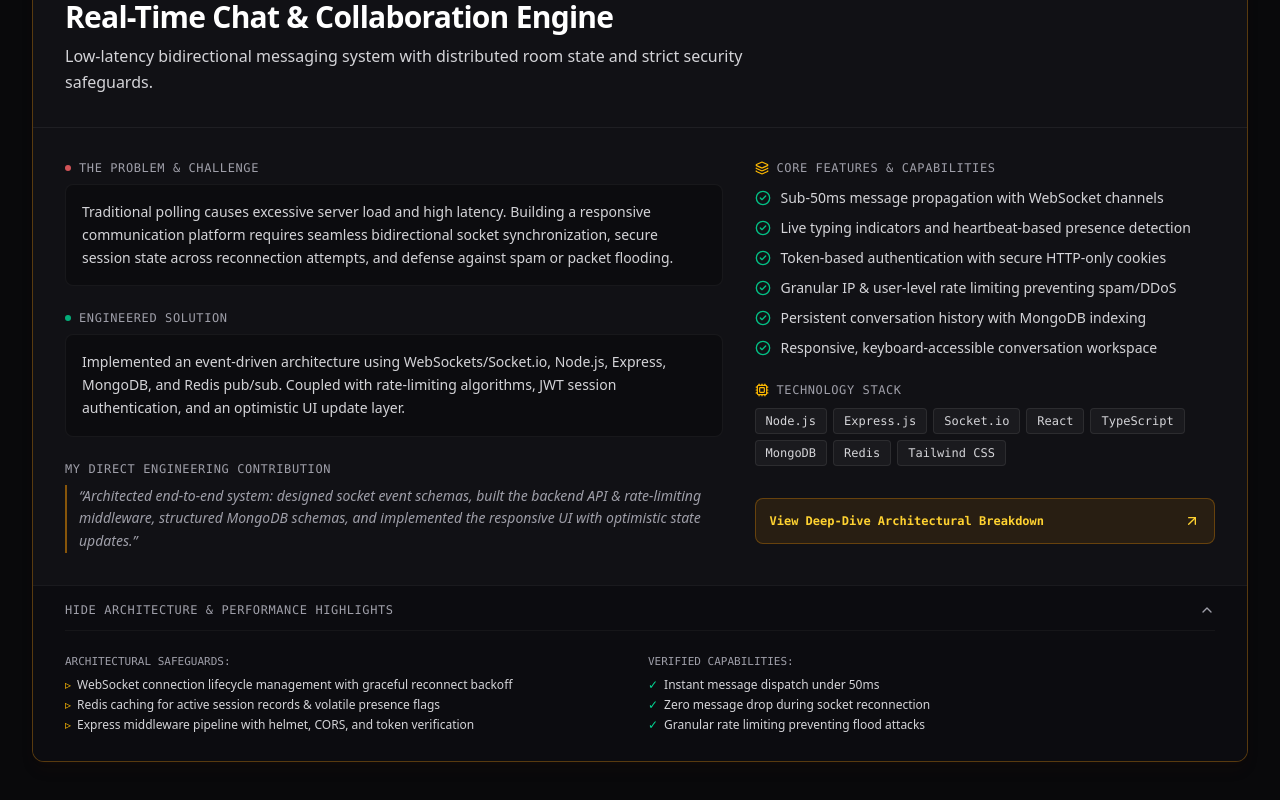
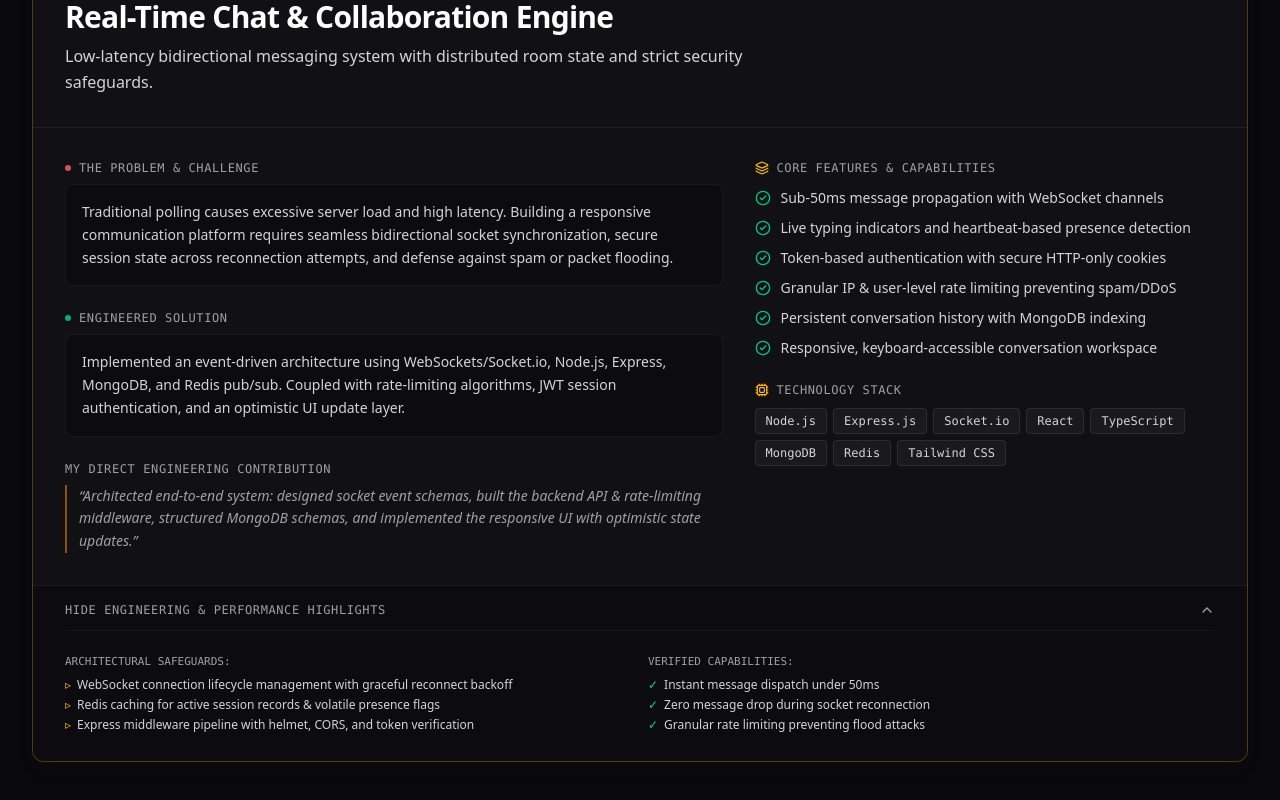
Before and after one commit to affanraza84/portfolio, a Next.js app: page / in a window 1280 px wide. Shown: the part 1958-2758 px from the top of the page. Built offline with nearby package versions, Linux system fonts and the light colour scheme.

Commit message:
feat: remove Architecture section and nav item

```diff
--- a/src/app/page.tsx
+++ b/src/app/page.tsx
@@ -5,7 +5,6 @@ import { Header } from "@/components/Header";
 import { Hero } from "@/components/Hero";
 import { Positioning } from "@/components/Positioning";
 import { SelectedWork } from "@/components/SelectedWork";
-import { FlagshipCaseStudy } from "@/components/FlagshipCaseStudy";
 import { TechnicalMatrix } from "@/components/TechnicalMatrix";
 import { OpenSource } from "@/components/OpenSource";
 import { ExperienceTimeline } from "@/components/ExperienceTimeline";
@@ -26,13 +25,6 @@ export default function Home() {
     setContactModalOpen(false);
   };
 
-  const handleScrollToCaseStudy = () => {
-    const el = document.getElementById("case-study");
-    if (el) {
-      el.scrollIntoView({ behavior: "smooth" });
-    }
-  };
-
   return (
     <div className="min-h-screen bg-[#09090b] text-[#f8fafc] flex flex-col font-sans selection:bg-amber-500/20 selection:text-amber-200 overflow-x-hidden w-full max-w-full">
       {/* Sticky Top Navigation */}
@@ -42,8 +34,7 @@ export default function Home() {
       <main className="flex-1 w-full max-w-full flex flex-col overflow-x-hidden">
         <Hero onOpenContact={handleOpenContact} />
         <Positioning />
-        <SelectedWork onSelectCaseStudy={handleScrollToCaseStudy} />
-        <FlagshipCaseStudy />
+        <SelectedWork />
         <TechnicalMatrix />
         <OpenSource />
         <ExperienceTimeline />
--- a/src/components/Header.tsx
+++ b/src/components/Header.tsx
@@ -4,7 +4,6 @@ import React, { useState, useEffect } from "react";
 import {
   ArrowUpRight,
   FolderGit2,
-  Layers,
   Cpu,
   GitPullRequest,
   Briefcase,
@@ -15,7 +14,6 @@ import { Logo } from "@/components/Logo";
 
 const NAV_LINKS = [
   { name: "Work", href: "#work", id: "work", icon: FolderGit2 },
-  { name: "Architecture", href: "#case-study", id: "case-study", icon: Layers },
   { name: "Expertise", href: "#expertise", id: "expertise", icon: Cpu },
   { name: "Open Source", href: "#open-source", id: "open-source", icon: GitPullRequest },
   { name: "Experience", href: "#experience", id: "experience", icon: Briefcase },
--- a/src/components/SelectedWork.tsx
+++ b/src/components/SelectedWork.tsx
@@ -10,14 +10,9 @@ import {
   ChevronDown,
   ChevronUp,
   Cpu,
-  ArrowUpRight,
 } from "lucide-react";
 
-export function SelectedWork({
-  onSelectCaseStudy,
-}: {
-  onSelectCaseStudy?: (id: string) => void;
-}) {
+export function SelectedWork() {
   const [expandedProjectId, setExpandedProjectId] = useState<string | null>(
     FEATURED_PROJECTS[0]?.id || null
   );
@@ -183,26 +178,6 @@ export function SelectedWork({
                         ))}
                       </div>
                     </div>
-
-                    {project.caseStudyId && (
-                      <div className="pt-2">
-                        <a
-                          href="#case-study"
-                          onClick={(e) => {
-                            if (onSelectCaseStudy) {
-                              e.preventDefault();
-                              onSelectCaseStudy(project.caseStudyId!);
-                            }
-                          }}
-                          className="w-full inline-flex items-center justify-between p-3.5 rounded-lg bg-amber-500/10 border border-amber-500/30 text-amber-300 hover:bg-amber-500/15 hover:border-amber-500/50 transition-colors text-xs font-mono"
-                        >
-                          <span className="font-semibold">
-                            View Deep-Dive Architectural Breakdown
-                          </span>
-                          <ArrowUpRight className="w-4 h-4" />
-                        </a>
-                      </div>
-                    )}
                   </div>
                 </div>
 
@@ -214,7 +189,7 @@ export function SelectedWork({
                       className="w-full flex items-center justify-between text-xs font-mono text-zinc-400 hover:text-zinc-200 py-1"
                     >
                       <span className="flex items-center gap-2 uppercase tracking-wider">
-                        {isExpanded ? "Hide" : "Show"} Architecture & Performance Highlights
+                        {isExpanded ? "Hide" : "Show"} Engineering & Performance Highlights
                       </span>
                       {isExpanded ? (
                         <ChevronUp className="w-4 h-4" />
```
